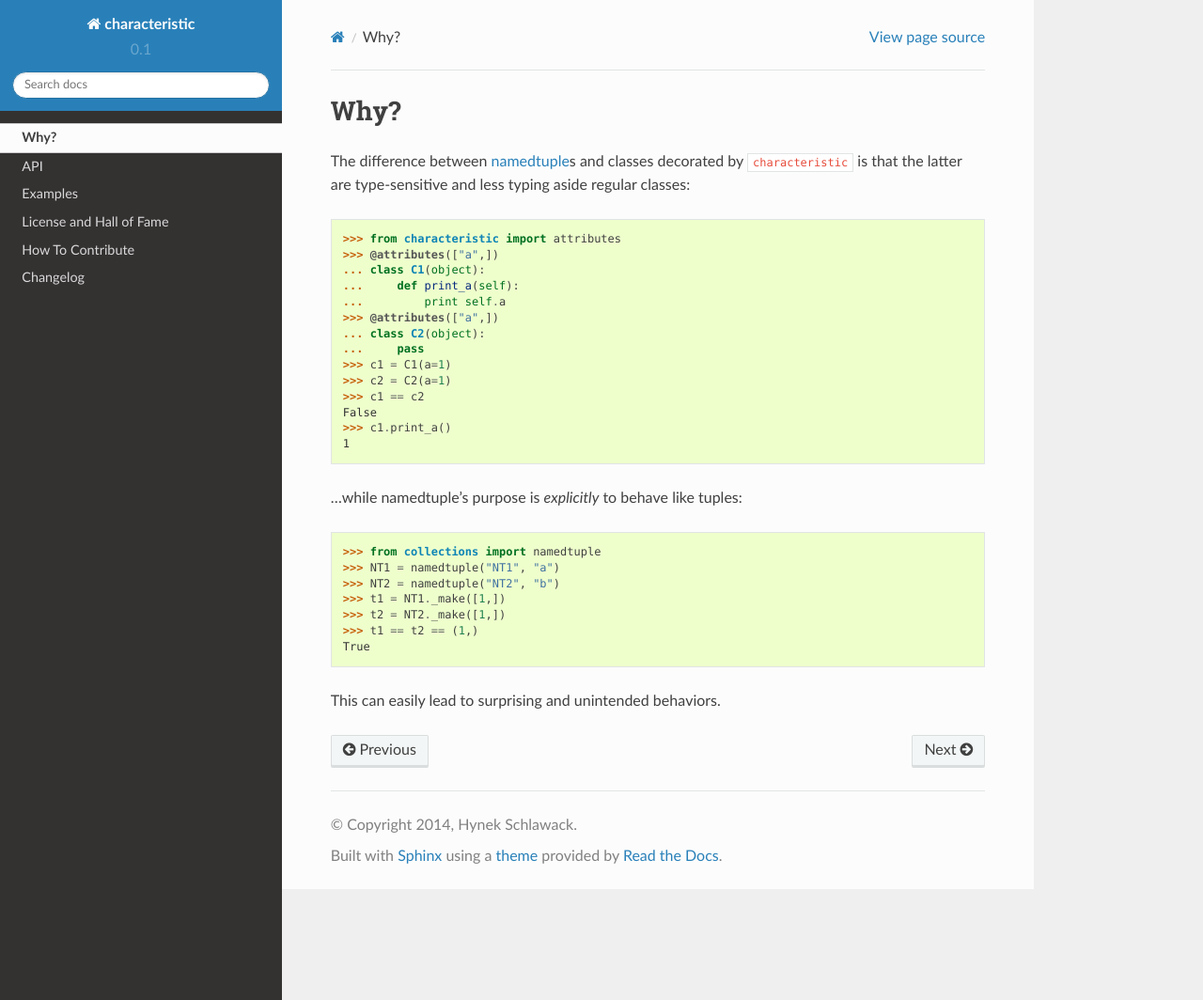
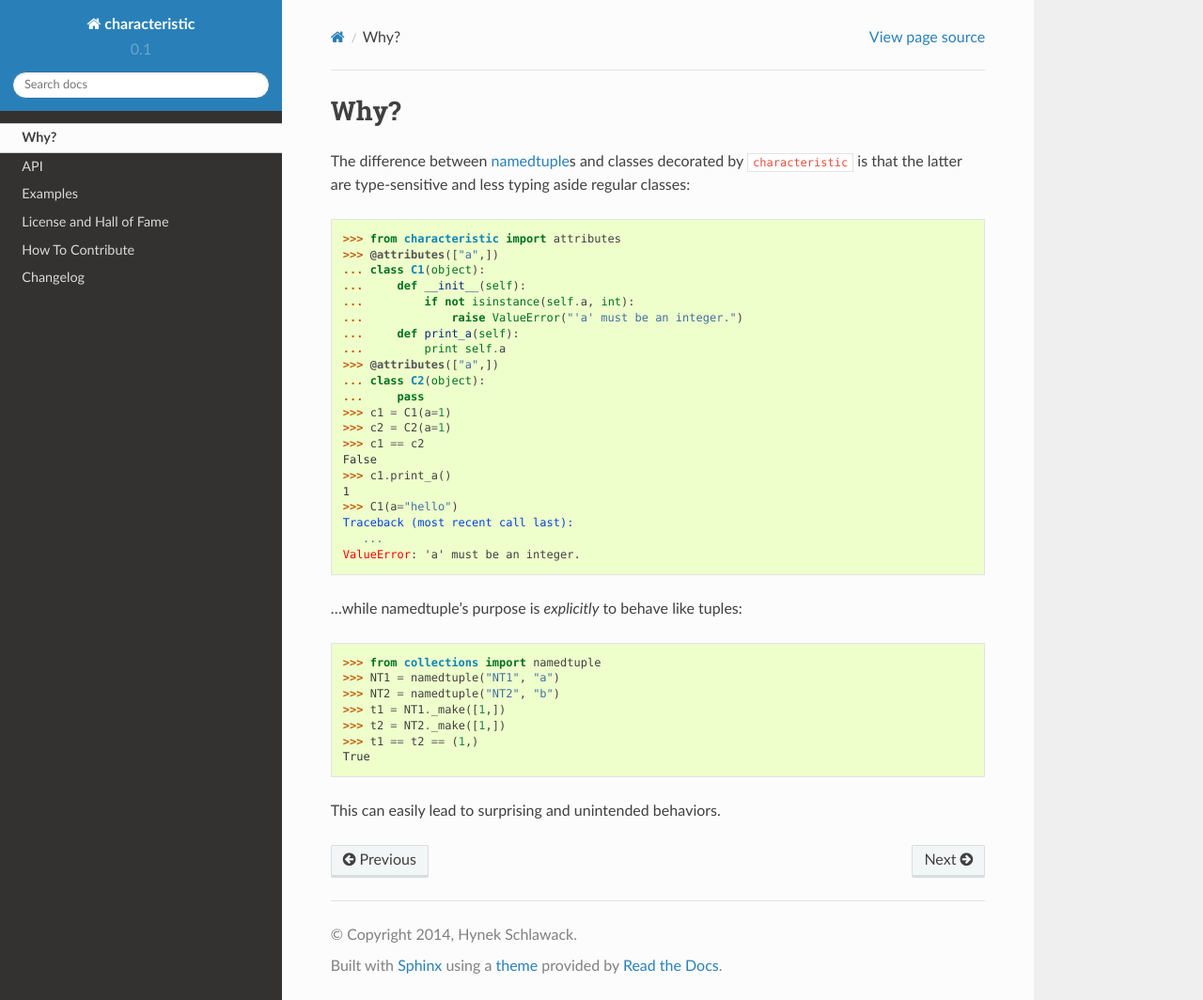
Before and after one commit to ionelmc/python-fields, a Sphinx documentation site: the page built from docs/why.rst, in a window 1280 px wide and 1064 px high. Shown: the whole window at 94% size. Built offline with Sphinx 7.4.7 and the Read the Docs theme 2.0.0, drawn with Linux system fonts in a browser that asks for light colours.

Commit message:
Add more examples to why

```diff
--- a/docs/why.rst
+++ b/docs/why.rst
@@ -11,6 +11,9 @@ The difference between namedtuple_\ s and classes decorated by ``characteristic`
    >>> from characteristic import attributes
    >>> @attributes(["a",])
    ... class C1(object):
+   ...     def __init__(self):
+   ...         if not isinstance(self.a, int):
+   ...             raise ValueError("'a' must be an integer.")
    ...     def print_a(self):
    ...         print self.a
    >>> @attributes(["a",])
@@ -22,6 +25,10 @@ The difference between namedtuple_\ s and classes decorated by ``characteristic`
    False
    >>> c1.print_a()
    1
+   >>> C1(a="hello")
+   Traceback (most recent call last):
+      ...
+   ValueError: 'a' must be an integer.
 
 
 …while namedtuple’s purpose is *explicitly* to behave like tuples:
```
